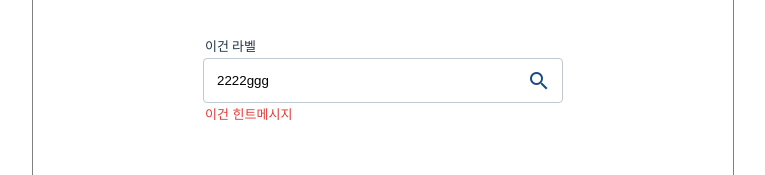
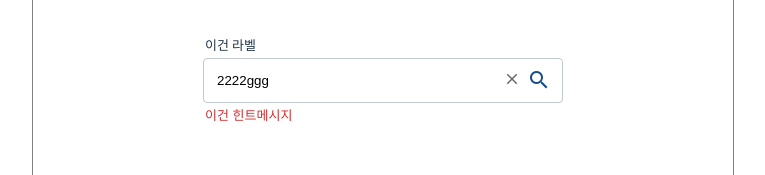
Before and after one commit to fronkker/fronkk, a Vue app: page / in a window 1280 px wide. Shown: the part 325-500 px from the top of the page, without its empty margins (257-1022 px from the left). Built offline with nearby package versions, Linux system fonts and the light colour scheme.

Commit message:
feat: clearable 동작 구현

```diff
--- a/src/components/FkInput.vue
+++ b/src/components/FkInput.vue
@@ -3,8 +3,6 @@
     <div class="fk-input-label">{{ label }}</div>
 
     <label for="fk-input-container"
-           @focusin="onFocus"
-           @focusout.prevent="onBlur"
     >
       <span v-if="!!iconName && leftIcon"
             class="material-icons left"
@@ -19,12 +17,13 @@
              class="fk-input"
              :style="!!iconName && (leftIcon ? 'padding-left: 45px' : 'padding-right: 45px')"
              type="type"
+
+             @change="onUpdateModelValue"
       >
 
-
-      <span v-if="clearable && focused"
+      <span v-if="clearable && !!modelValue"
             class="material-icons right clear-icon clickable"
-            :style="!!iconName && !leftIcon && 'padding-right: 30px; margin-bottom: 2px;' "
+            :style="!!iconName && !leftIcon && 'margin-right: 30px; margin-bottom: 2px;' "
             @click="onClear"
       >
         close
@@ -61,33 +60,14 @@ const props = defineProps({
 
 const emit = defineEmits(['click', 'update:modelValue'])
 
-const focused = ref()
-let stop = false
-const onFocus = () => {
-  console.log('onFocus')
-  focused.value = true
+const onClear = () => {
+  emit('update:modelValue', null)
 }
 
-// TODO on Blur랑 on Clear를 구분해야돼`~~`... clear 해야하는데 자꾸 blur 함 ㅠ
-const onBlur = ({target}) => {
-  if (props.clearable && stop) return
-  console.log('onBlur')
-
+const onUpdateModelValue = ({target}) => {
   emit('update:modelValue', target.value)
-  focused.value = false
-}
-
-const onClear = () => {
-  stop = true
-  console.log('onClear')
-
-  focused.value = false
-  emit('update:modelValue', null)
-
-  stop = false
 }
 const onClickIcon = () => {
-  console.log('!!!')
   emit('click')
 }
 
--- a/src/style.css
+++ b/src/style.css
@@ -80,10 +80,10 @@ input:focus {
   > .fk-input-hint-msg {
     text-align: left;
     font-size: 13px;
-    color: #e53935;
+    color: #D32F2F;
 
     margin-left: 2px;
-    margin-top: 2px;
+    margin-top: 3px;
   }
 
   > label {
@@ -105,9 +105,12 @@ input:focus {
       color: #184C87;
 
       &.clear-icon {
+        font-size: 18px;
         color: dimgray;
 
         &:hover {
+          background: #f6f6f6;
+          border-radius: 10px;
         }
       }
 
```
